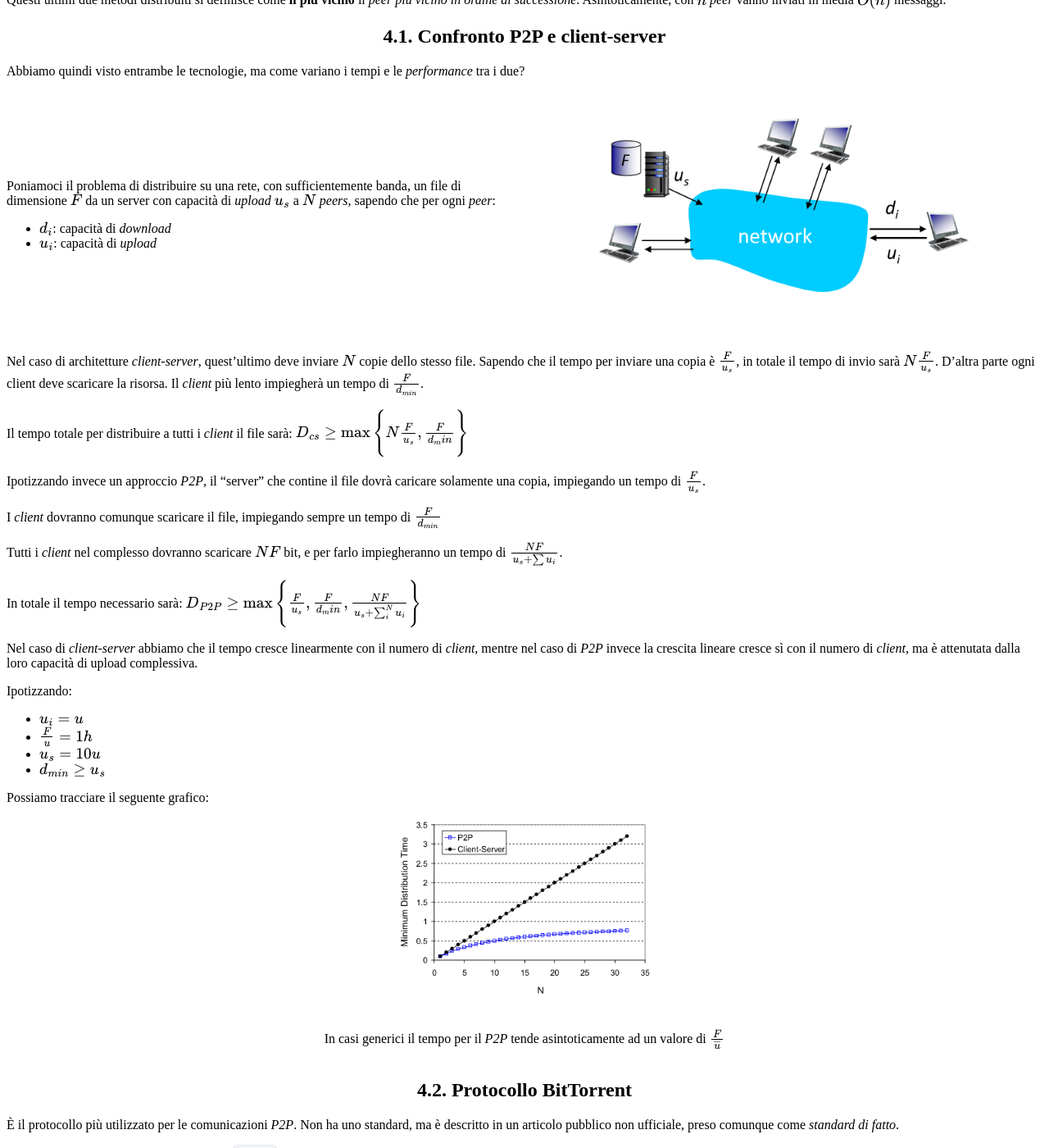
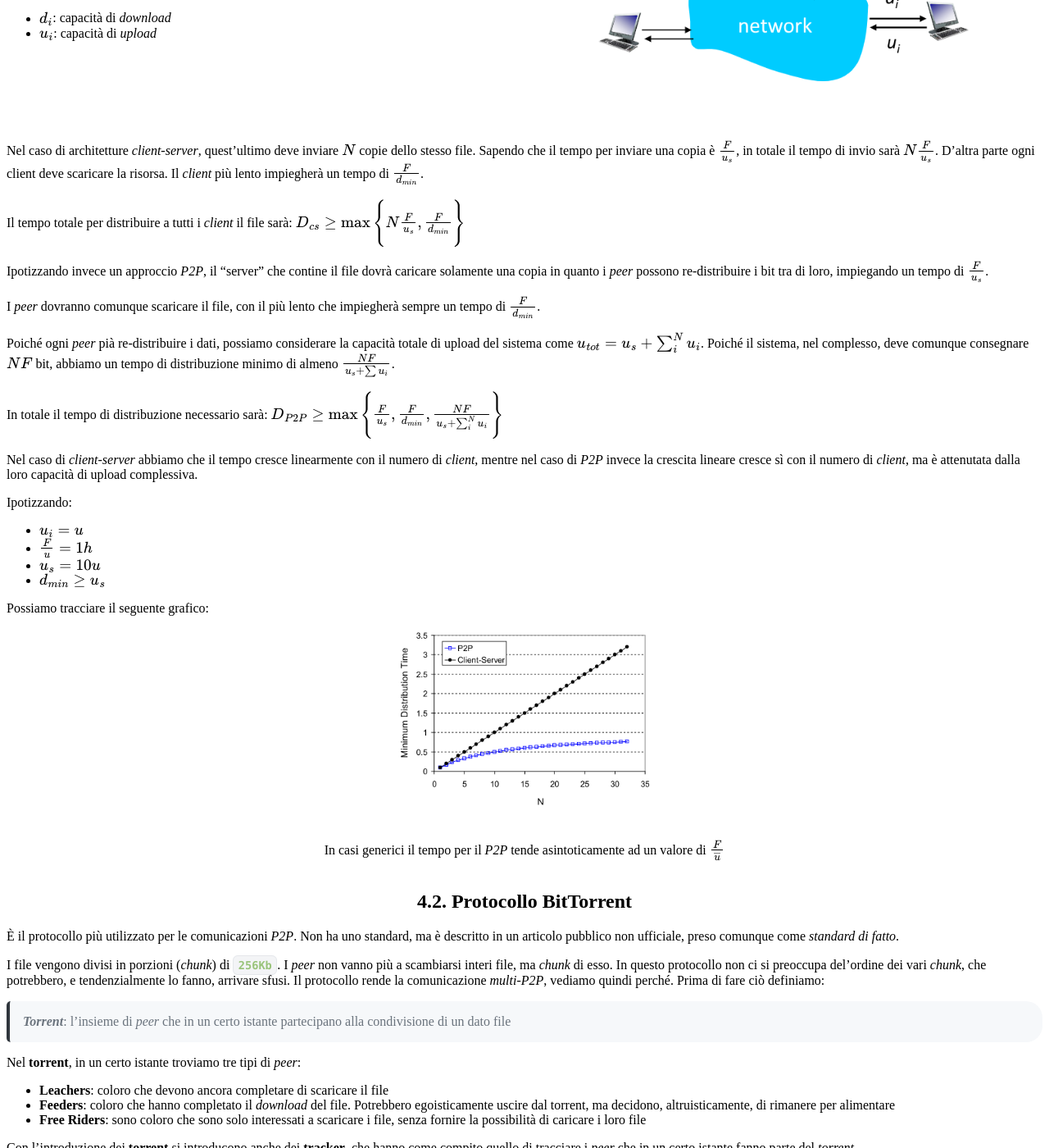
Before and after one commit to Gabriele-D-Cambria/Appunti-Reti-Informatiche-2025-2026, a Jekyll site: the page built from Applicazioni di rete.md, in a window 1280 px wide and 1400 px high, scrolled down 15510 px. Shown: the whole window at 82% size. Built offline with Jekyll 4.4.1, drawn with Linux system fonts in a browser that asks for light colours; nearby versions of some CDN libraries; our own code applies the rules of GitHub Pages for plain Markdown files; some of the changed text lies outside the part shown.

Commit message:
Corretta parzialmente la grammatica e la sintassi del file `Applicazioni di rete` (cap. 4)

```diff
--- a/Applicazioni di rete.md
+++ b/Applicazioni di rete.md
@@ -652,8 +652,7 @@ Sono presenti poi altre 4 sezioni di `16bit` che identificano il numero di:
 
 </div>
 <div class="">
-<img class="75" src="./images/webapp/DNS-protocol-message.png">
-
+<img class="40" src="./images/webapp/DNS-protocol-message.png">
 </div>
 </div>
 
@@ -742,18 +741,18 @@ D'altra parte ogni client deve scaricare la risorsa. Il _client_ più lento impi
 
 Il tempo totale per distribuire a tutti i _client_ il file sarà:
 $$
-D_{cs} \ge \max{\Biggl\{N\frac{F}{u_s}, \frac{F}{d_min}\Biggr\}}
+	D_{cs} \ge \max{\Biggl\{N\frac{F}{u_s}, \frac{F}{d_{min}}\Biggr\}}
 $$
 
-Ipotizzando invece un approccio _P2P_, il "server" che contine il file dovrà caricare solamente una copia, impiegando un tempo di $F \over u_s$.
+Ipotizzando invece un approccio _P2P_, il "server" che contine il file dovrà caricare solamente una copia in quanto i _peer_ possono re-distribuire i bit tra di loro, impiegando un tempo di $F \over u_s$.
 
-I _client_ dovranno comunque scaricare il file, impiegando sempre un tempo di $F \over d_{min}$
+I _peer_ dovranno comunque scaricare il file, con il più lento che impiegherà sempre un tempo di $F \over d_{min}$.
 
-Tutti i _client_ nel complesso dovranno scaricare $NF$ bit, e per farlo impiegheranno un tempo di $\frac{NF}{u_s + \sum{u_i}}$.
+Poiché ogni _peer_ pià re-distribuire i dati, possiamo considerare la capacità totale di upload del sistema come $u_{tot} = u_s + \sum_i^N{u_i}$. Poiché il sistema, nel complesso, deve comunque consegnare $NF$ bit, abbiamo un tempo di distribuzione minimo di almeno $\frac{NF}{u_s + \sum{u_i}}$.
 
-In totale il tempo necessario sarà:
+In totale il tempo di distribuzione necessario sarà:
 $$
-D_{P2P} \ge \max{\Biggl\{\frac{F}{u_s}, \frac{F}{d_min}, \frac{NF}{u_s + \sum_i^N{u_i}}\Biggr\}}
+D_{P2P} \ge \max{\Biggl\{\frac{F}{u_s}, \frac{F}{d_{min}}, \frac{NF}{u_s + \sum_i^N{u_i}}\Biggr\}}
 $$
 
 Nel caso di _client-server_ abbiamo che il tempo cresce linearmente con il numero di _client_, mentre nel caso di _P2P_ invece la crescita lineare cresce sì con il numero di _client_, ma è attenutata dalla loro capacità di upload complessiva.
@@ -789,7 +788,7 @@ Nel **torrent**, in un certo istante troviamo tre tipi di _peer_:
 - **Feeders**: coloro che hanno completato il _download_ del file. Potrebbero egoisticamente uscire dal torrent, ma decidono, altruisticamente, di rimanere per alimentare
 - **Free Riders**: sono coloro che sono solo interessati a scaricare i file, senza fornire la possibilità di caricare i loro file
 
-Con l'introduzione dei **torrent** si introducono anche un **tracker**, che ha come compito quello di tracciare i _peer_ che in un certo istante fanno parte del _torrent_.
+Con l'introduzione dei **torrent** si introducono anche dei **tracker**, che hanno come compito quello di tracciare i _peer_ che in un certo istante fanno parte del _torrent_.
 
 
 Quando un _peer_ desidera ottenere un file, per prima cosa deve ottenere l'`IP` del _tracker_, richiedendolo ad un **Torrent Server** specificando il contenuto che desidera.
@@ -809,7 +808,6 @@ Mentre il _peer_ scarica i _chunk_ dai suoi vicini, questi potrebbero richiederg
 Si decide di dare priorità a quei vicini che, nell'unità di tempo, mi inviano più dati. Questo scoraggia i _Free Riders_, e incentiva i vari _peers_ di contribuire al torrent.
 
 In particolare si inviano dati ai **_top-four providers_**, che tendenzialmente sono coloro che hanno una capacità di carico simile a quella del _peer_. Per ovviare a questa limitazione, ogni 30 secondi si seleziona casualmente un altro **vicino** e vi si inviano dei _chunk_, sperando che questo abbia una velocità di trasmissione maggiore a quella dell'attuale _top-four_.
-
 
 # 5. Applicazioni di comunicazione in tempo reale
 
```
Also changed, not shown: other parts of Applicazioni di rete.md (+1 -1 lines).
